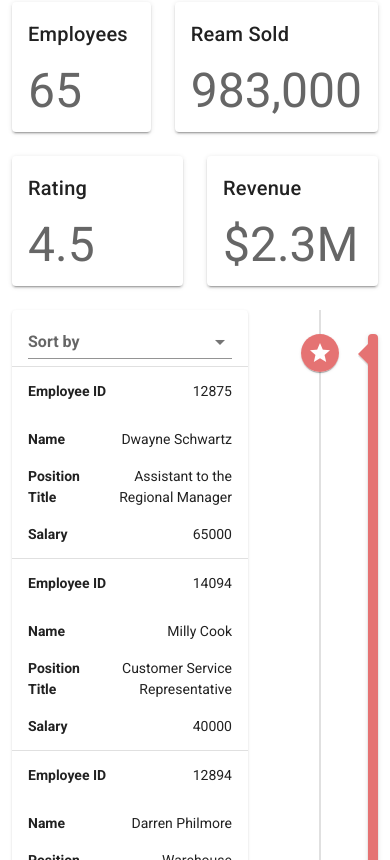
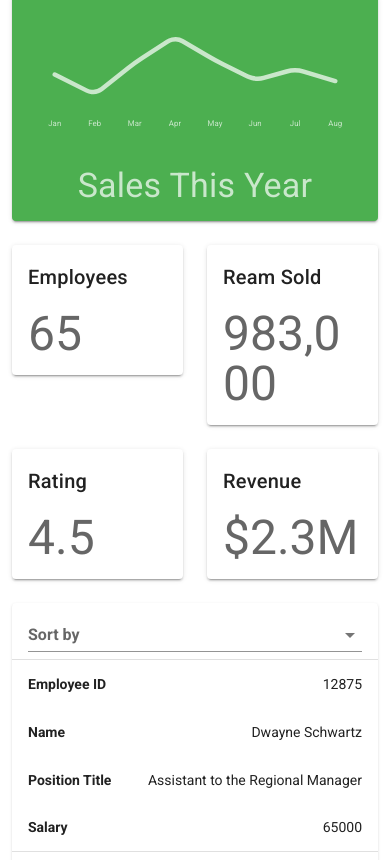
Before and after one commit to tboyd4/vuetify-login-dashboard, a Vue app: page /dashboard in a window 390 px wide. Shown: the part 624-1484 px from the top of the page. Built offline with nearby package versions, Linux system fonts and the light colour scheme.

Commit message:
added responsive styles to dashboard.vue

```diff
--- a/src/views/Dashboard.vue
+++ b/src/views/Dashboard.vue
@@ -2,30 +2,30 @@
   <v-container>
     <h1>Dashboard</h1>
     <v-row>
-      <v-col v-for="sale in sales" :key="`${sale.title}`">
+      <v-col v-for="sale in sales" :key="`${sale.title}`" cols="12" md="4">
         <SalesGraph :sale="sale" />
       </v-col>
     </v-row>
 
     <v-row>
-      <v-col v-for="statistic in statistics" :key="`${statistic.title}`">
+      <v-col v-for="statistic in statistics" :key="`${statistic.title}`" cols="6" md="3">
         <StatisticCard :statistic="statistic" />
       </v-col>
     </v-row>
 
     <v-row>
-      <v-col cols="8">
+      <v-col cols="12" md="8">
         <EmployeesTable :employees="employees" @select-employee="setEmployee" />
       </v-col>
-      <v-col cols="4">
+      <v-col cols="12" md="4">
         <EventTimeline :timeline="timeline" />
       </v-col>
     </v-row>
 
-    <v-snackbar v-model="snackbar">
+    <v-snackbar v-model="snackbar" :left="$vuetify.breakpoint.lgAndUp">
       You have selected {{ selectedEmployee.name }},
       {{ selectedEmployee.title }}
-      <v-btn color="pink" text @click="snackbar = false">Close</v-btn>
+      <v-btn color="white" text @click="snackbar = false">Close</v-btn>
     </v-snackbar>
   </v-container>
 </template>
```
